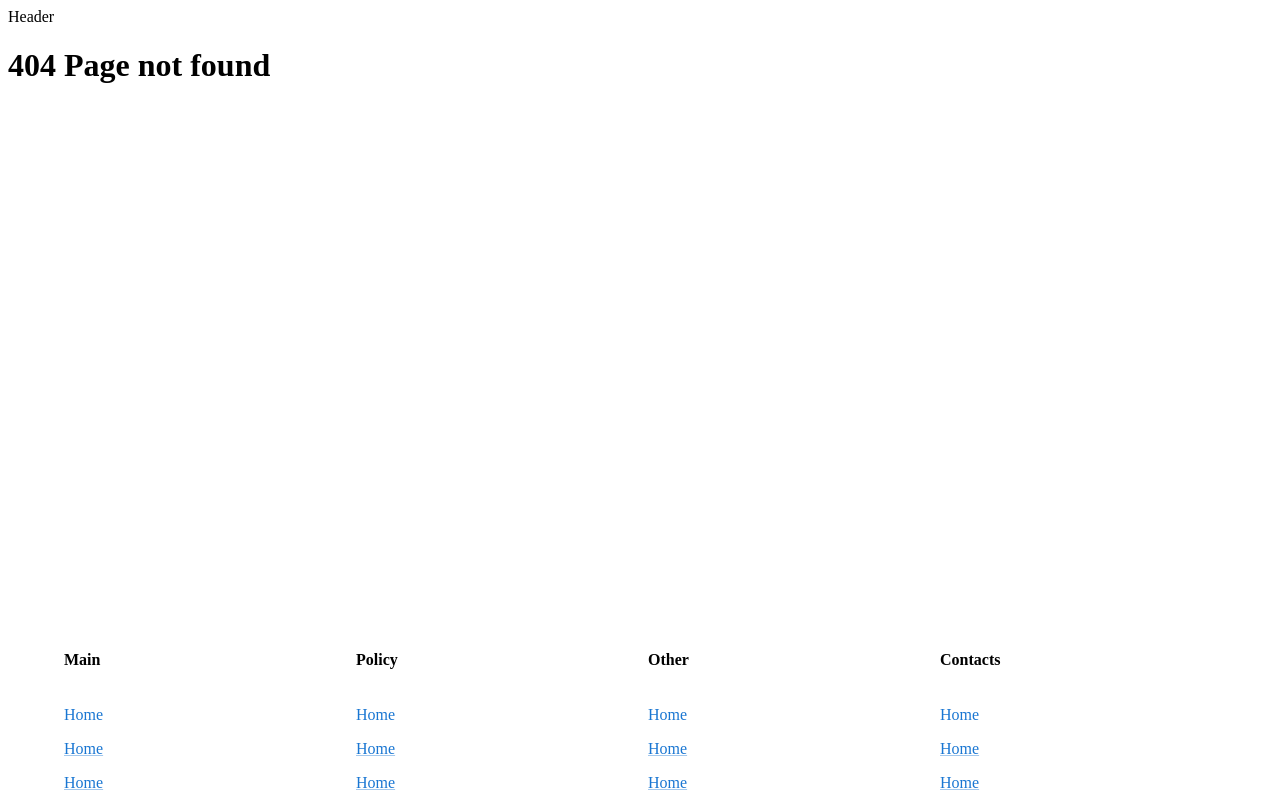
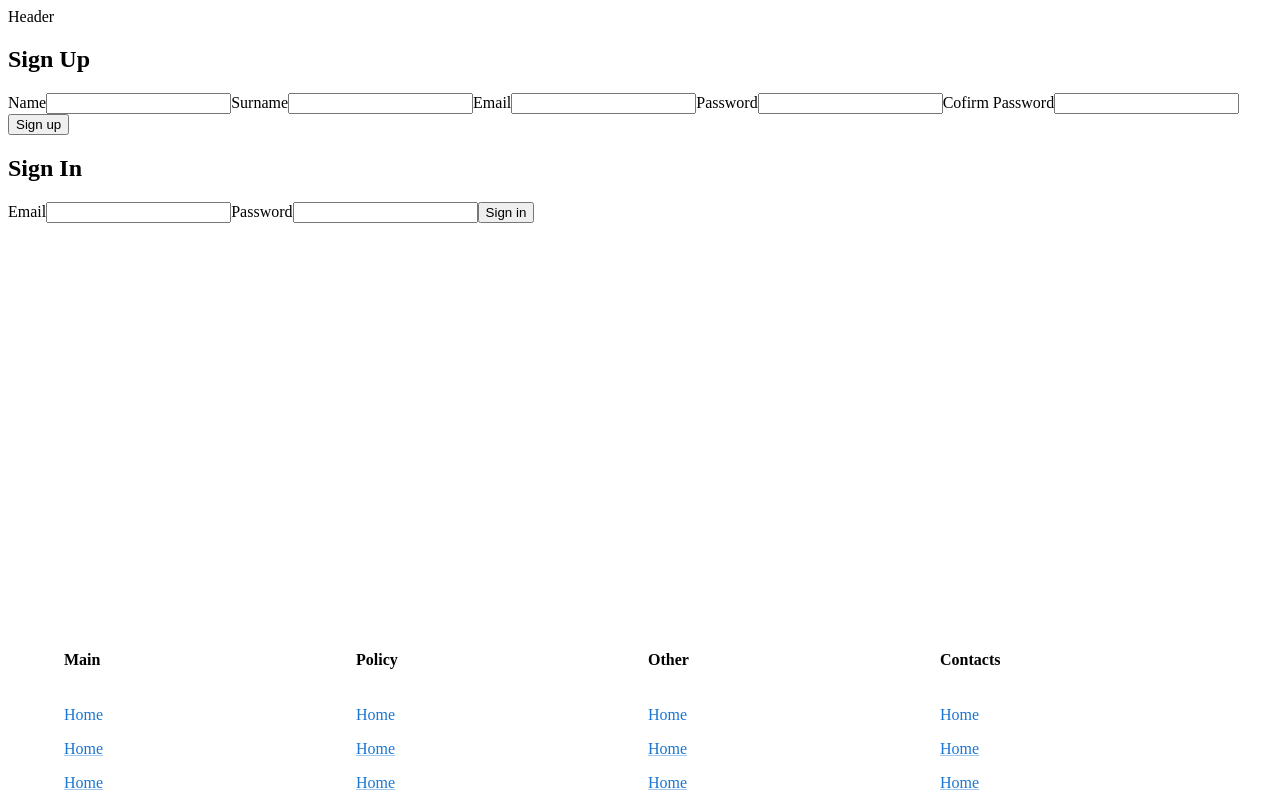
Before and after one commit to MartinElizbaryan/Aca_Simply_project_React, a React (Create React App) app: page /sign-up in a window 1280 px wide. Before the commit this address had no page. Built offline with nearby package versions, Linux system fonts and the light colour scheme.

Commit message:
first commit

```diff
--- a/package.json
+++ b/package.json
@@ -9,6 +9,7 @@
     "@testing-library/jest-dom": "^5.16.4",
     "@testing-library/react": "^13.3.0",
     "@testing-library/user-event": "^13.5.0",
+    "axios": "^0.27.2",
     "history": "^5.3.0",
     "install": "^0.13.0",
     "npm": "^8.12.1",
--- a/src/App.js
+++ b/src/App.js
@@ -7,6 +7,8 @@ import history from './helpers/history';
 import Main from './Components/Layout/Main';
 import Home from './Components/Views/Home';
 import PageNotFound from './Components/Layout/Errors/404';
+import SignUp from './Components/Views/SignUp';
+import Profile from './Components/Views/Profile';
 
 function ScrollToTop() {
   useEffect(() => {
@@ -25,6 +27,8 @@ function App() {
           <Route path='/' element={<Main />}>
             <Route index element={<Home />} />
             <Route exact path='/home' element={<Home />} />
+            <Route exact path='/sign-up' element={<SignUp />} />
+            <Route exact path='/profile' element={<Profile />} />
             <Route path="*" element={<PageNotFound />} />
           </Route>
         </Routes>
--- /dev/null
+++ b/src/Components/Views/Profile/Profile.jsx
@@ -0,0 +1,17 @@
+import { useState, useEffect } from "react"
+import api from "../../../helpers/api"
+
+export default function Profile() {
+  useEffect(() => {
+    ;(async () => {
+      const res = await api.get("/posts")
+      console.log(res)
+    })()
+  }, [])
+
+  return (
+    <>
+      <div>Profile</div>
+    </>
+  )
+}
--- /dev/null
+++ b/src/Components/Views/Profile/index.js
@@ -0,0 +1,2 @@
+import Profile from './Profile'
+export default Profile
--- /dev/null
+++ b/src/Components/Views/SignUp/SignUp.jsx
@@ -0,0 +1,60 @@
+import axios from "axios"
+import { useState } from "react"
+
+export default function SignUp() {
+  const [email, setEmail] = useState("")
+  const [password, setPassword] = useState("")
+  const [emailReg, setEmailReg] = useState("")
+  const [passwordReg, setPasswordReg] = useState("")
+  const [confirmedPassword, setConfirmedPassword] = useState("")
+  const [name, setName] = useState("")
+  const [surname, setSurname] = useState("")
+
+  const signUp = async () => {
+    const res = await axios.post("http://localhost:5000/api/v1/auth/sign-up", {
+      email: emailReg,
+      password: passwordReg,
+      confirmedPassword,
+      name,
+      surname,
+    })
+  }
+  const signIn = async () => {
+    const res = await axios.post("http://localhost:5000/api/v1/auth/sign-in", {
+      email,
+      password,
+    })
+    console.log(res.data)
+    if (res.data.auth) localStorage.setItem("accessToken", res.data.accessToken)
+  }
+
+  return (
+    <div>
+      <div className="sign-up">
+        <h2>Sign Up</h2>
+        <label>Name</label>
+        <input type="text" onChange={(e) => setName(e.target.value)} />
+        <label>Surname</label>
+        <input type="text" onChange={(e) => setSurname(e.target.value)} />
+        <label>Email</label>
+        <input type="text" onChange={(e) => setEmailReg(e.target.value)} />
+        <label>Password</label>
+        <input type="text" onChange={(e) => setPasswordReg(e.target.value)} />
+        <label>Cofirm Password</label>
+        <input
+          type="text"
+          onChange={(e) => setConfirmedPassword(e.target.value)}
+        />
+        <button onClick={signUp}>Sign up</button>
+      </div>
+      <div className="sign-in">
+        <h2>Sign In</h2>
+        <label>Email</label>
+        <input type="text" onChange={(e) => setEmail(e.target.value)} />
+        <label>Password</label>
+        <input type="password" onChange={(e) => setPassword(e.target.value)} />
+        <button onClick={signIn}>Sign in</button>
+      </div>
+    </div>
+  )
+}
--- /dev/null
+++ b/src/Components/Views/SignUp/index.js
@@ -0,0 +1,2 @@
+import SignUp from './SignUp'
+export default SignUp
--- /dev/null
+++ b/src/helpers/api.js
@@ -0,0 +1,14 @@
+import axios from "axios"
+const SERVER_URL = "http://localhost:5000/api/v1"
+
+const api = axios.create({
+  withCredentials: true,
+  baseURL: SERVER_URL,
+})
+
+api.interceptors.request.use((config) => {
+  config.headers.Authorization = `Bearer ${localStorage.getItem("accessToken")}`
+  return config
+})
+
+export default api
```
Also changed, not shown: src/Components/Layout/Footer/Footer.jsx (+56 -75 lines), 1 other file (tests, documents, lock files or other folders).
